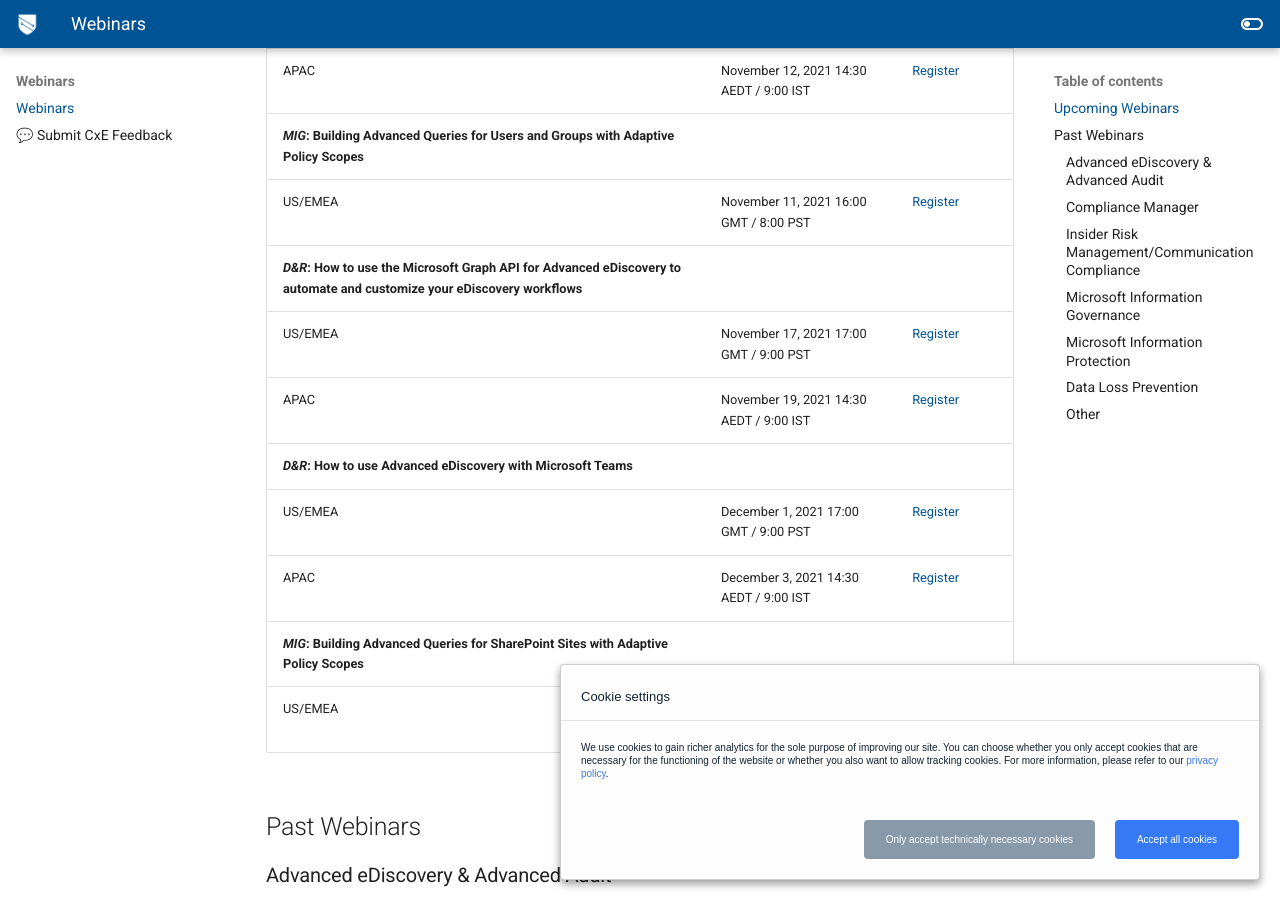
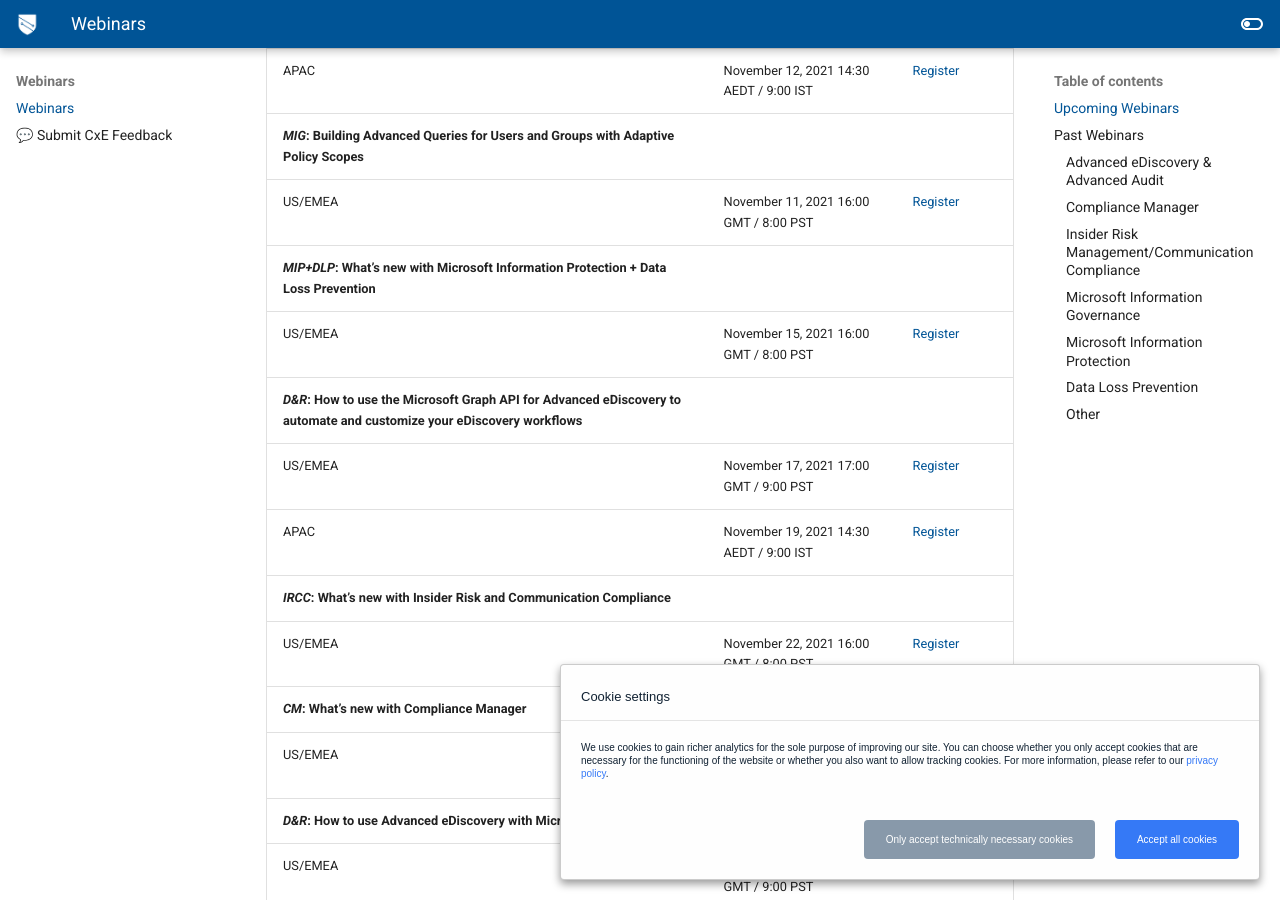
Before and after one commit to microsoft/ComplianceCxE, an MkDocs documentation site: the page built from docs/webinars.md, in a window 1280 px wide and 900 px high, scrolled down 723 px. Built offline with MkDocs 1.6.1 and Material for MkDocs 9.7.7, drawn with Linux system fonts in a browser that asks for light colours; comment, search, counter and statistics services are not loaded.

Commit message:
Update webinars.md

```diff
--- a/docs/webinars.md
+++ b/docs/webinars.md
@@ -20,9 +20,15 @@
 | APAC  | November 12, 2021    14:30 AEDT / 9:00 IST | [Register](https://aka.ms/ediscoverywebinar) |
 |***MIG*: Building Advanced Queries for Users and Groups with Adaptive Policy Scopes** |  |
 | US/EMEA  | November 11, 2021    16:00 GMT / 8:00 PST | [Register](https://mipc.eventbuilder.com/adaptivepolicyscopes) |
+|***MIP+DLP*: What’s new with Microsoft Information Protection + Data Loss Prevention** |  |
+| US/EMEA  | November 15, 2021    16:00 GMT / 8:00 PST | [Register](https://mipc.eventbuilder.com/event/52888) |
 |***D&R*: How to use the Microsoft Graph API for Advanced eDiscovery to automate and customize your eDiscovery workflows** |  |
 | US/EMEA  | November 17, 2021    17:00 GMT /   9:00 PST | [Register](https://aka.ms/ediscoverywebinar) |
 | APAC  | November 19, 2021    14:30 AEDT / 9:00 IST | [Register](https://aka.ms/ediscoverywebinar) |
+|***IRCC*: What’s new with Insider Risk and Communication Compliance** |  |
+| US/EMEA  | November 22, 2021    16:00 GMT / 8:00 PST | [Register](https://mipc.eventbuilder.com/event/52884) |
+|***CM*: What’s new with Compliance Manager** |  |
+| US/EMEA  | November 29, 2021    16:00 GMT / 8:00 PST | [Register](https://mipc.eventbuilder.com/event/52885) |
 |***D&R*: How to use Advanced eDiscovery with Microsoft Teams** |  |
 | US/EMEA  | December 1, 2021    17:00 GMT / 9:00 PST | [Register](https://aka.ms/ediscoverywebinar) |
 | APAC  | December 3, 2021    14:30 AEDT / 9:00 IST | [Register](https://aka.ms/ediscoverywebinar) |
```
